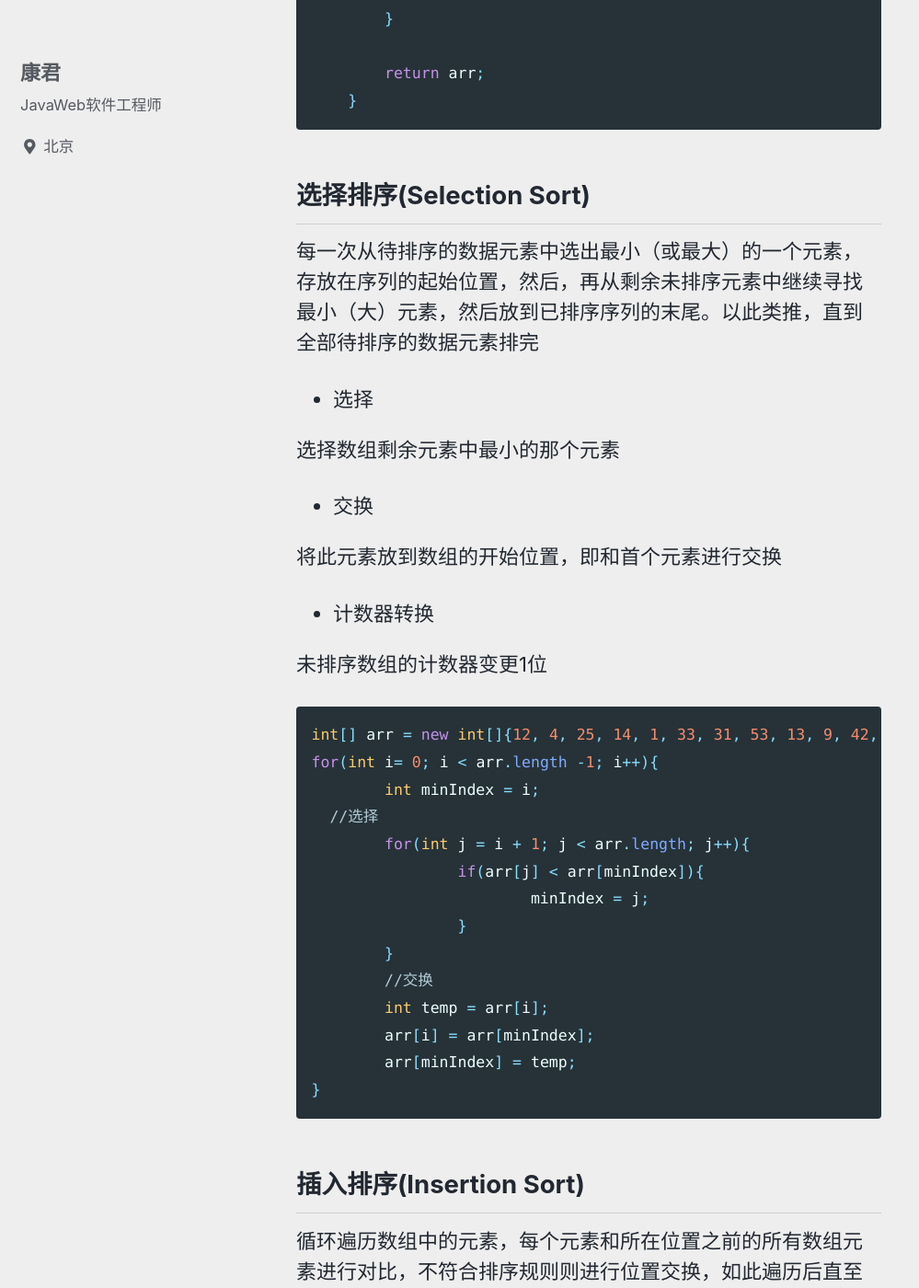
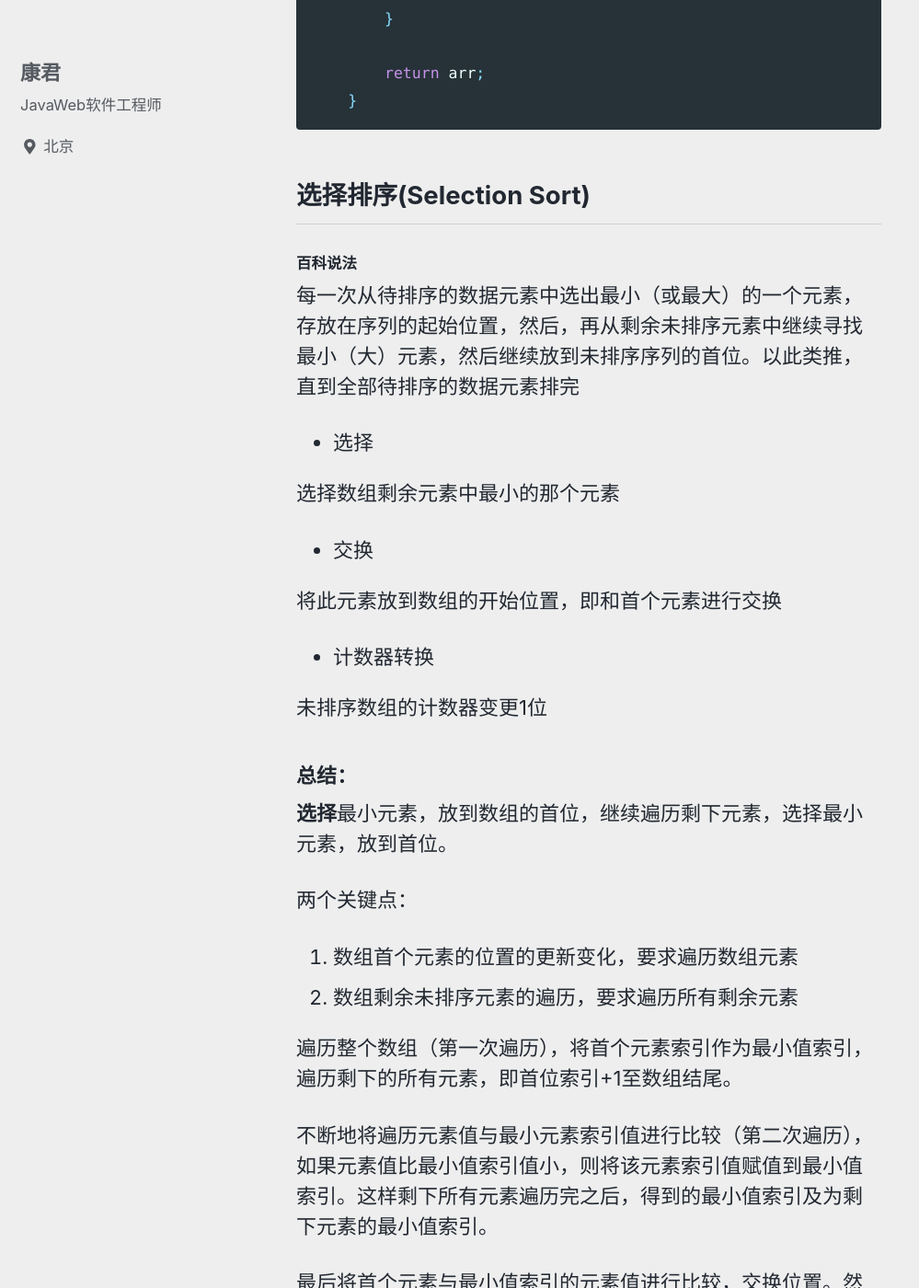
Before and after one commit to kandigx/kandigx.github.io, a Jekyll site: the page built from _posts/2019-06-05-several-sorting-algorithm.md, in a window 1280 px wide and 1400 px high, scrolled down 811 px. Shown: the whole window at 92% size, without its empty margins (0-999 px from the left). Built offline with Jekyll 4.4.1, drawn with Linux system fonts in a browser that asks for light colours; cached includes are drawn as plain includes; nearby versions of some CDN libraries; some of the changed text lies outside the part shown.

````diff
--- a/_posts/2019-06-05-several-sorting-algorithm.md
+++ b/_posts/2019-06-05-several-sorting-algorithm.md
@@ -37,7 +37,9 @@
 
 ## 选择排序(Selection Sort)
 
-每一次从待排序的数据元素中选出最小（或最大）的一个元素，存放在序列的起始位置，然后，再从剩余未排序元素中继续寻找最小（大）元素，然后放到已排序序列的末尾。以此类推，直到全部待排序的数据元素排完
+#### 百科说法
+
+每一次从待排序的数据元素中选出最小（或最大）的一个元素，存放在序列的起始位置，然后，再从剩余未排序元素中继续寻找最小（大）元素，然后继续放到未排序序列的首位。以此类推，直到全部待排序的数据元素排完
 
 - 选择
 
@@ -51,20 +53,41 @@
 
 未排序数组的计数器变更1位
 
+### 总结：
+
+**选择**最小元素，放到数组的首位，继续遍历剩下元素，选择最小元素，放到首位。
+
+两个关键点：
+
+1. 数组首个元素的位置的更新变化，要求遍历数组元素
+2. 数组剩余未排序元素的遍历，要求遍历所有剩余元素
+
+遍历整个数组（第一次遍历），将首个元素索引作为最小值索引，遍历剩下的所有元素，即首位索引+1至数组结尾。
+
+不断地将遍历元素值与最小元素索引值进行比较（第二次遍历），如果元素值比最小值索引值小，则将该元素索引值赋值到最小值索引。这样剩下所有元素遍历完之后，得到的最小值索引及为剩下元素的最小值索引。
+
+最后将首个元素与最小值索引的元素值进行比较，交换位置。然后首个元素索引+1，继续遍历剩下元素。如此直到将数组所有元素都作为首个元素遍历完成。
+
+这样得到的数组即为排序好的数组，即完成了选择排序。
+
 ```java
 int[] arr = new int[]{12, 4, 25, 14, 1, 33, 31, 53, 13, 9, 42, 15};
-for(int i= 0; i < arr.length -1; i++){
+//从未被排序的元素开始遍历
+for(int i= 0; i < arr.length; i++){
+  //先默认首个元素最小，保存最小元素下标
 	int minIndex = i;
-  //选择
+  //再遍历首个元素之后的所有元素，不断的将最小值元素下标赋值给最小元素索引变量
 	for(int j = i + 1; j < arr.length; j++){
 		if(arr[j] < arr[minIndex]){
 			minIndex = j;
 		}
 	}
-	//交换
-	int temp = arr[i];
-	arr[i] = arr[minIndex];
-	arr[minIndex] = temp;
+	//最后将遍历首个元素之后所有元素得到的最小元素下标对应的元素值与首个元素进行交换
+  if (minIndex != i){
+    int temp = arr[i];
+		arr[i] = arr[minIndex];
+		arr[minIndex] = temp;
+  }
 }
 ```
 
````
Also changed, not shown: _posts/2019-06-21-binary-search.md (added, +86 -0 lines), _posts/2019-07-22-design-pattern.md (added, +177 -0 lines).
